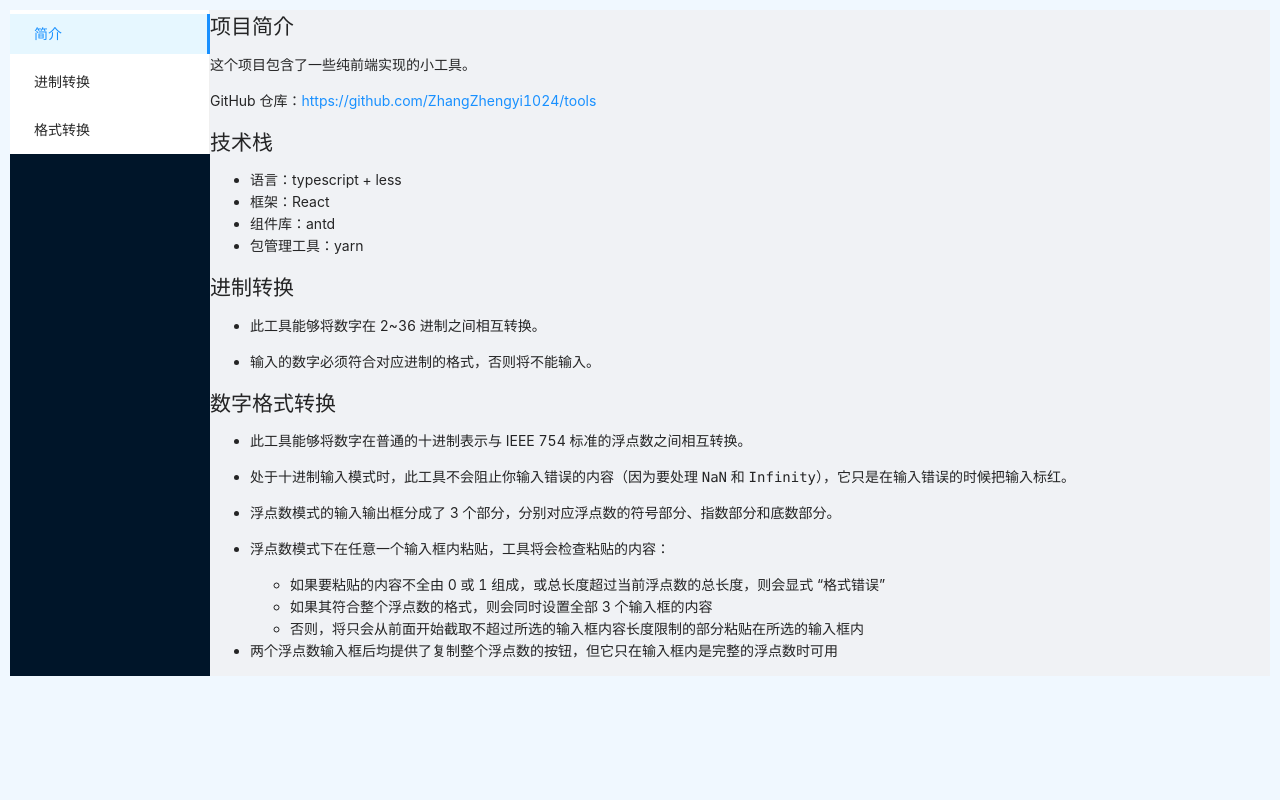
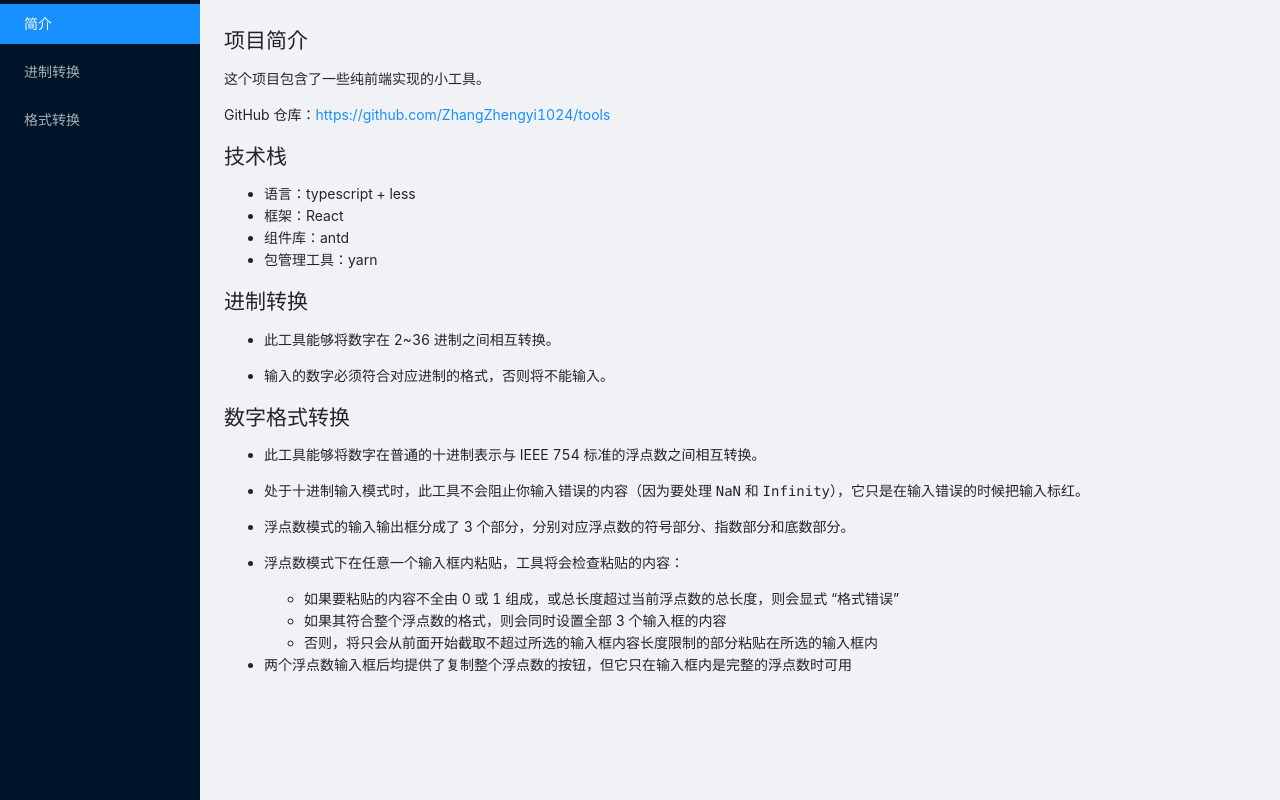
Before and after one commit to maldovar1024/tools, a React (Create React App) app: page / in a window 1280 px wide. Built offline with nearby package versions, Linux system fonts and the light colour scheme.

Commit message:
style: 优化整体样式

```diff
--- a/src/app.less
+++ b/src/app.less
@@ -1,3 +1,11 @@
+.App {
+  height: 100vh;
+}
+
+main {
+  padding: 24px;
+}
+
 .title {
   padding: 0 50px;
   height: 64px;
--- a/src/app.tsx
+++ b/src/app.tsx
@@ -14,7 +14,7 @@ export default function App(): JSX.Element {
   return (
     <Layout className="App">
       <Sider>
-        <Menu mode="inline" selectedKeys={[location.pathname]}>
+        <Menu theme="dark" mode="inline" selectedKeys={[location.pathname]}>
           <Item key="/">
             <Link to="/">简介</Link>
           </Item>
--- a/src/index.less
+++ b/src/index.less
@@ -10,11 +10,4 @@ body {
     'Cantarell', 'Fira Sans', 'Droid Sans', 'Helvetica Neue', sans-serif;
   -webkit-font-smoothing: antialiased;
   -moz-osx-font-smoothing: grayscale;
-  background-color: aliceblue !important;
 }
-
-#root {
-  width: 100%;
-  height: 100%;
-  padding: 10px;
-}
```
